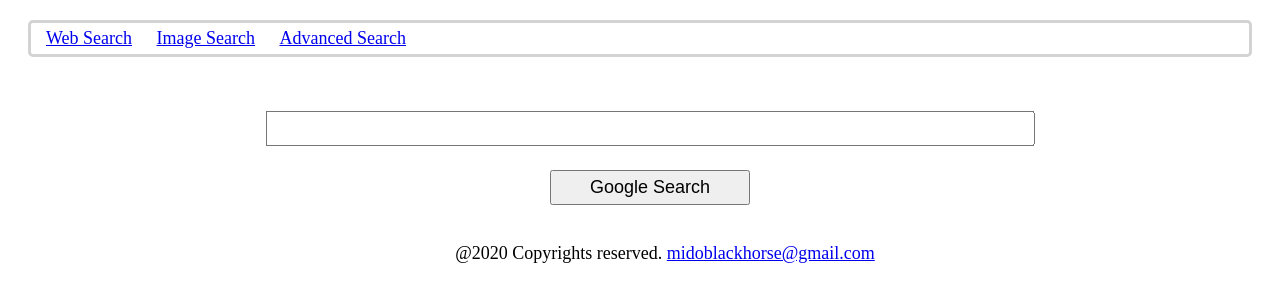
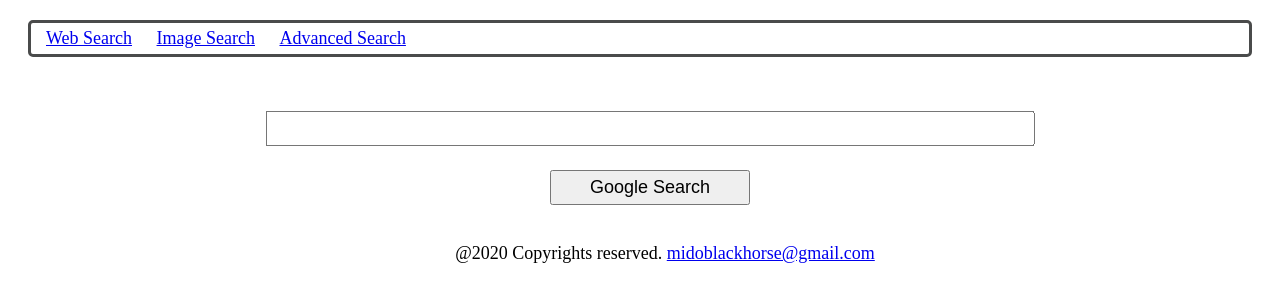
Before and after one commit to midoblackhorse/midoblackhorse.github.io, a plain HTML site: page index.html in a window 1280 px wide. Shown: the top 302 px of the page. Drawn offline with Linux system fonts and the light colour scheme.

Commit message:
Update Styles.css

```diff
--- a/styles.css
+++ b/styles.css
@@ -4,7 +4,7 @@
 	border: 3px;
 	border-style: solid;
 	border-radius: 5px;
-	border-color: #d3d3d3;
+	border-color: #4a4b4b;
 	font-size: 18px;
 	padding: 5px;
 	margin: 20px;
```
